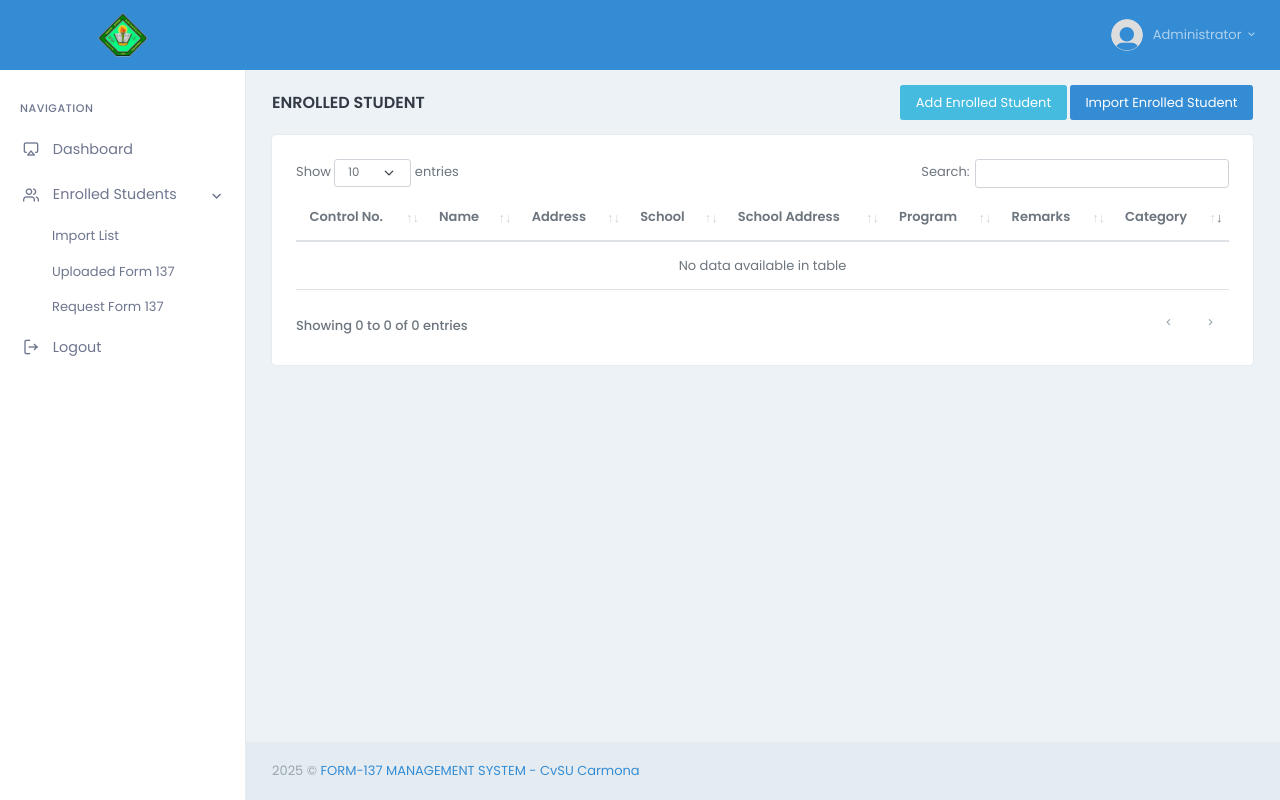
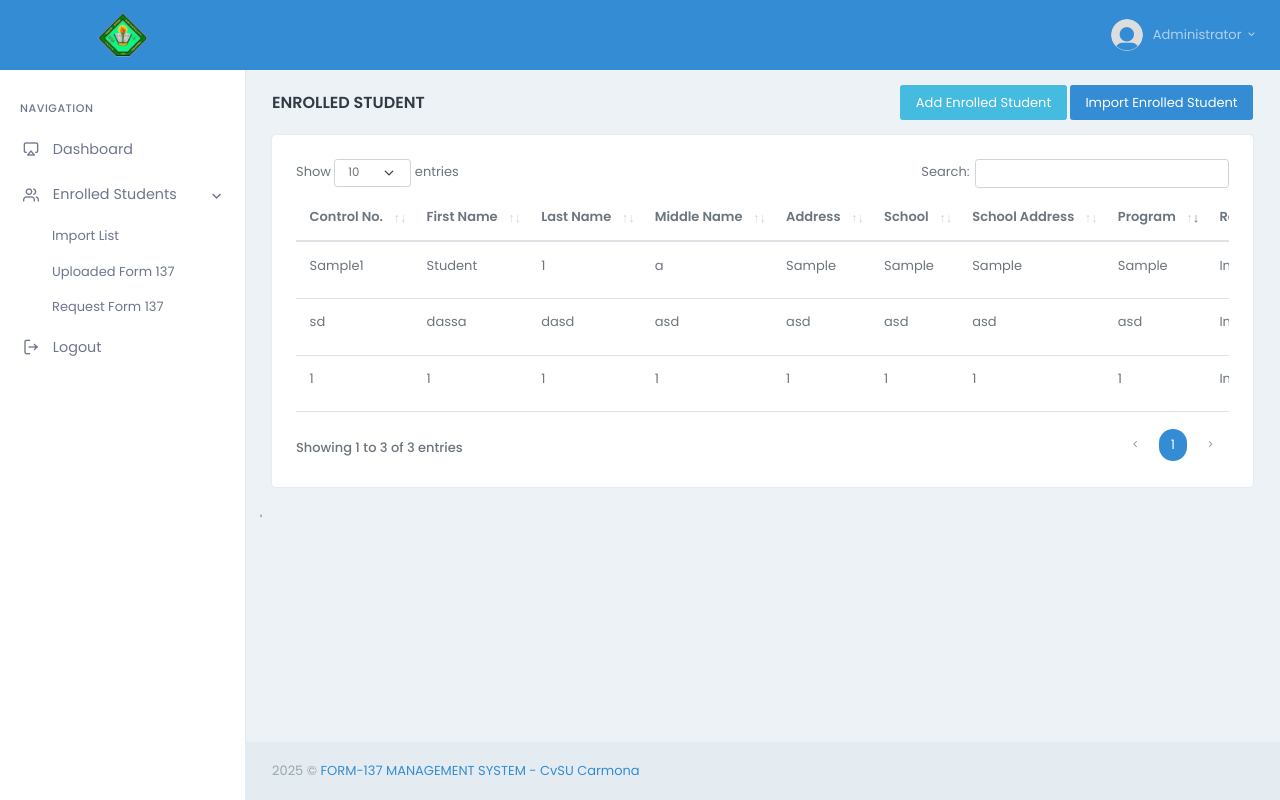
Before and after one commit to nivekyahanulor/karencredo, a PHP site: page /account/enrolled-list?import in a window 1280 px wide. Run offline with PHP 8.4, Linux system fonts and the light colour scheme; a user stored in the database is signed in; data comes from the database, SQL or seed files in the repository; data that the repository does not hold is empty; some libraries are stand-ins or nearby versions.

Commit message:
Updates 15/03/2025

```diff
--- a/account/enrolled-list.php
+++ b/account/enrolled-list.php
@@ -38,14 +38,17 @@
                             <div class="col-12">
                                 <div class="card">
                                     <div class="card-body">
+                                    <div class="table-responsive">
 
 
-                                        <table id="datatable" class="table dt-responsive nowrap w-100">
+                                        <table id="datatable" class="table nowrap w-100">
                                             <thead>
 
                                                 <tr>
                                                     <th>Control No.</th>
-                                                    <th>Name</th>
+                                                    <th>First Name</th>
+                                                    <th>Last Name</th>
+                                                    <th>Middle Name</th>
                                                     <th>Address</th>
                                                     <th>School</th>
                                                     <th>School Address</th>
@@ -76,7 +79,9 @@
 											?>
                                                 <tr>
                                                     <td><?= $val->control_number;?></td>
-                                                    <td><?= $val->name;?></td>
+                                                    <td><?= $val->fname ;?></td>
+                                                    <td><?= $val->lname ;?></td>
+                                                    <td><?= $val->mname ;?></td>
                                                     <td><?= $val->address;?></td>
                                                     <td><?= $val->school;?></td>
                                                     <td><?= $val->school_address;?></td>
@@ -89,8 +94,8 @@
 													<button class="btn btn-info btn-sm" data-bs-toggle="modal" data-bs-target="#file<?= $val->id;?>"> File </button>
 													<button class="btn btn-warning btn-sm" data-bs-toggle="modal" data-bs-target="#delete<?= $val->id;?>"> Delete </button>
 													<?php } else { ?>
-													<button class="btn btn-info btn-sm"  data-bs-toggle="modal" data-bs-target="#upload<?= $val->id;?>" > Upload Form 137 </button>
-													<button class="btn btn-primary btn-sm" data-bs-toggle="modal" data-bs-target="#request<?= $val->id;?>"> Print Form 137 Request </button>
+													<button class="btn btn-info btn-sm"  data-bs-toggle="modal" data-bs-target="#upload<?= $val->id;?>" > Upload <?php if($val->category == 'New') { echo "Form 137";} else { echo "TOR";}?> </button>
+													<button class="btn btn-primary btn-sm" data-bs-toggle="modal" data-bs-target="#request<?= $val->id;?>"> Print <?php if($val->category == 'New') { echo "Form 137";} else { echo "TOR";}?> Request </button>
 													<button class="btn btn-success btn-sm" data-bs-toggle="modal" data-bs-target="#update<?= $val->id;?>"> Update </button>
 													<button class="btn btn-warning btn-sm" data-bs-toggle="modal" data-bs-target="#delete<?= $val->id;?>"> Delete </button>
 													<?php } ?>
@@ -101,13 +106,13 @@
 													<div class="modal-dialog">
 													   <div class="modal-content">
 															<div class="modal-header">
-																<h4 class="modal-title" id="standard-modalLabel">Upload Form 137</h4>
+																<h4 class="modal-title" id="standard-modalLabel">Upload <?php if($val->category == 'New') { echo "Form 137";} else { echo "TOR";}?> </h4>
 																  <button type="button" class="btn-close" data-bs-dismiss="modal"
 																	aria-label="Close"></button>
 															</div>
 															<div class="modal-body">
 															<form method="POST" enctype="multipart/form-data">
-															<i>(Upload Form-137 PDF Format)</i>
+															<i>(Upload <?php if($val->category == 'New') { echo "Form 137";} else { echo "TOR";}?>  PDF Format)</i>
 															   <input type="file"  name="file" class="form-control" accept=".pdf" required>
 															   <input type="hidden"  name="id" value="<?= $val->id;?>">
 															</div>
@@ -159,8 +164,16 @@
 																	<input type="text" name="control_number"  value="<?= $val->control_number;?>" class="form-control" fdprocessedid="zi48qu">
 																</div>
 																<div class="mb-3">
-																	<label for="simpleinput" class="form-label">Name </label>
-																	<input type="text" name="name"  class="form-control"  value="<?= $val->name;?>" fdprocessedid="zi48qu">
+																	<label for="simpleinput" class="form-label">First Name </label>
+																	<input type="text" name="fname"  class="form-control"  value="<?= $val->fname;?>" fdprocessedid="zi48qu">
+																</div>
+																<div class="mb-3">
+																	<label for="simpleinput" class="form-label">Last Name </label>
+																	<input type="text" name="lname"  class="form-control"  value="<?= $val->lname;?>" fdprocessedid="zi48qu">
+																</div>
+																<div class="mb-3">
+																	<label for="simpleinput" class="form-label">Middle Name </label>
+																	<input type="text" name="mname"  class="form-control"  value="<?= $val->mname;?>" fdprocessedid="zi48qu">
 																</div>
 																<div class="mb-3">
 																	<label for="simpleinput" class="form-label">Address </label>
@@ -180,7 +193,13 @@
 																</div>
 																<div class="mb-3">
 																	<label for="simpleinput" class="form-label">Remarks </label>
-																	<input type="text" name="remarks"  value="<?= $val->remarks;?>" class="form-control" fdprocessedid="zi48qu">
+
+																	<select type="text" name="remarks" class="form-control" fdprocessedid="zi48qu">
+																			<option value=""> - Select - </option>
+																			<option value="Complete"  <?php if($val->category == 'Complete'){ echo "selected";} else {}?>> Complete </option>
+																			<option value="Incomplete" <?php if($val->category == 'Incomplete'){ echo "selected";} else {}?>> Incomplete </option>
+																	</select>
+
 																</div>
 																	<div class="mb-3">
 																		<label for="simpleinput" class="form-label">Category </label>
@@ -194,7 +213,7 @@
 															<div class="modal-footer">
 															<button type="button" class="btn btn-light"
 																 data-bs-dismiss="modal">Close</button>
-															<button type="submit" name="update" class="btn btn-primary">Upload</button>
+															<button type="submit" name="update" class="btn btn-primary">Update</button>
 															 </div>
 															</form>
 														 </div><!-- /.modal-content -->
@@ -358,8 +377,16 @@
                                     <input type="text" name="control_number" class="form-control" fdprocessedid="zi48qu">
                                 </div>
 								<div class="mb-3">
-                                    <label for="simpleinput" class="form-label">Name </label>
-                                    <input type="text" name="name"  class="form-control" fdprocessedid="zi48qu">
+                                    <label for="simpleinput" class="form-label">First Name </label>
+                                    <input type="text" name="fname"  class="form-control" fdprocessedid="zi48qu">
+                                </div>
+									<div class="mb-3">
+                                    <label for="simpleinput" class="form-label">Last Name </label>
+                                    <input type="text" name="lname"  class="form-control" fdprocessedid="zi48qu">
+                                </div>
+									<div class="mb-3">
+                                    <label for="simpleinput" class="form-label">Middle Name </label>
+                                    <input type="text" name="mname"  class="form-control" fdprocessedid="zi48qu">
                                 </div>
 								<div class="mb-3">
                                     <label for="simpleinput" class="form-label">Address </label>
@@ -379,7 +406,11 @@
                                 </div>
 								<div class="mb-3">
                                     <label for="simpleinput" class="form-label">Remarks </label>
-                                    <input type="text" name="remarks" class="form-control" fdprocessedid="zi48qu">
+									  <select type="text" name="remarks" class="form-control" fdprocessedid="zi48qu">
+										<option value=""> - Select - </option>
+										<option value="Complete"> Complete </option>
+										<option value="Incomplete"> Incomplete </option>
+									</select>
                                 </div>
 								<div class="mb-3">
                                     <label for="simpleinput" class="form-label">Category </label>
@@ -393,7 +424,7 @@
                             <div class="modal-footer">
                             <button type="button" class="btn btn-light"
                                  data-bs-dismiss="modal">Close</button>
-                            <button type="submit" name="process" class="btn btn-primary">Import</button>
+                            <button type="submit" name="process" class="btn btn-primary">Process</button>
                              </div>
 							</form>
                          </div><!-- /.modal-content -->
--- a/account/include/enrolled.php
+++ b/account/include/enrolled.php
@@ -37,21 +37,25 @@
 
 
 
-								$name           =  $emapData[0];
-								$address        =  $emapData[1];
-								$school         =  $emapData[2];
-								$school_address = $emapData[3];
-								$control_number = $emapData[4];
-								$program        = $emapData[5];
-								$remarks        = $emapData[6];
-								$category       = $emapData[7];
+								$fname          =  $emapData[0];
+								$lname          =  $emapData[1];
+								$mname          =  $emapData[2];
+								$address        =  $emapData[3];
+								$school         =  $emapData[4];
+								$school_address = $emapData[5];
+								$control_number = $emapData[6];
+								$program        = $emapData[7];
+								$remarks        = $emapData[8];
+								$category       = $emapData[9];
 								$date_added     = $register_at;
 
 
 
 							$mysqli->query("INSERT INTO cvsu_enrolled_students
 								(
-									name,
+									fname,
+									lname,
+									mname,
 									address,
 									school,
 									school_address,
@@ -64,7 +68,9 @@
 								)
 								VALUES
 								(
-									'$name',
+									'$fname',
+									'$lname',
+									'$mname',
 									'$address',
 									'$school',
 									'$school_address',
@@ -107,37 +113,46 @@
 
 				$register_at    = date('Y-m-d H:i:s',time());
 
-				$name           =  $_POST['name'];
+				$fname          =  $_POST['fname'];
+				$lname          =  $_POST['lname'];
+				$mname          =  $_POST['mname'];
 				$address        =  $_POST['address'];
 				$school         =  $_POST['school'];
 				$school_address =  $_POST['school_address'];
 				$control_number =  $_POST['control_number'];
 				$program        =  $_POST['program'];
 				$remarks        =  $_POST['remarks'];
+				$category       =  $_POST['category'];
 				$date_added     =  $register_at;
 
 
 
 				$mysqli->query("INSERT INTO cvsu_enrolled_students
 								(
-									name,
+									fname,
+									lname,
+									mname,
 									address,
 									school,
 									school_address,
 									control_number,
 									program,
 									remarks,
+									category,
 									date_added
 								)
 								VALUES
 								(
-									'$name',
+									'$fname',
+									'$lname',
+									'$mname',
 									'$address',
 									'$school',
 									'$school_address',
 									'$control_number',
 									'$program',
 									'$remarks',
+									'$category',
 									'$date_added'
 								)
 				");
@@ -164,7 +179,9 @@
 
 
 
-				$name           =  $_POST['name'];
+				$fname          =  $_POST['fname'];
+				$lname          =  $_POST['lname'];
+				$mname          =  $_POST['mname'];
 				$address        =  $_POST['address'];
 				$school         =  $_POST['school'];
 				$school_address =  $_POST['school_address'];
@@ -177,7 +194,9 @@
 
 				$mysqli->query("UPDATE  cvsu_enrolled_students
 								SET
-									name           = '$name',
+									fname          = '$fname',
+									lname          = '$lname',
+									mname          = '$mname',
 									address        = '$address',
 									school         = '$school',
 									school_address = '$school_address',
@@ -217,7 +236,7 @@
 
 			if (move_uploaded_file($tempname, $folder)) {
 
-				$mysqli->query("UPDATE cvsu_enrolled_students SET form_137 = '$filename' where id = '$id'");
+				$mysqli->query("UPDATE cvsu_enrolled_students SET form_137 = '$filename', remarks = 'Complete' where id = '$id'");
 
 			} else {
 				echo "<h3>&nbsp; Failed to upload image!</h3>";
--- a/karen.csv
+++ b/karen.csv
@@ -1,3 +1,3 @@
-Name,Address,School,School Address,Control  No.,Program ,Remarks,Category
-Student Sample,Sample,Sample,Sample,Sample,Sample,Completed,New
-Student Sample2,Sample2,Sample2,Sample2,Sample2,Sample2,Incomplete,Transferee
+First Name,Last Name,Middle Name,Address,School,School Address,Control  No.,Program ,Remarks,Category
+Student,1,a,Sample,Sample,Sample,Sample,Sample,Completed,New
+Student,2,a,Sample2,Sample2,Sample2,Sample2,Sample2,Incomplete,Transferee
```
Also changed, not shown: db_karen.sql (+15 -3 lines), 1 other file.
